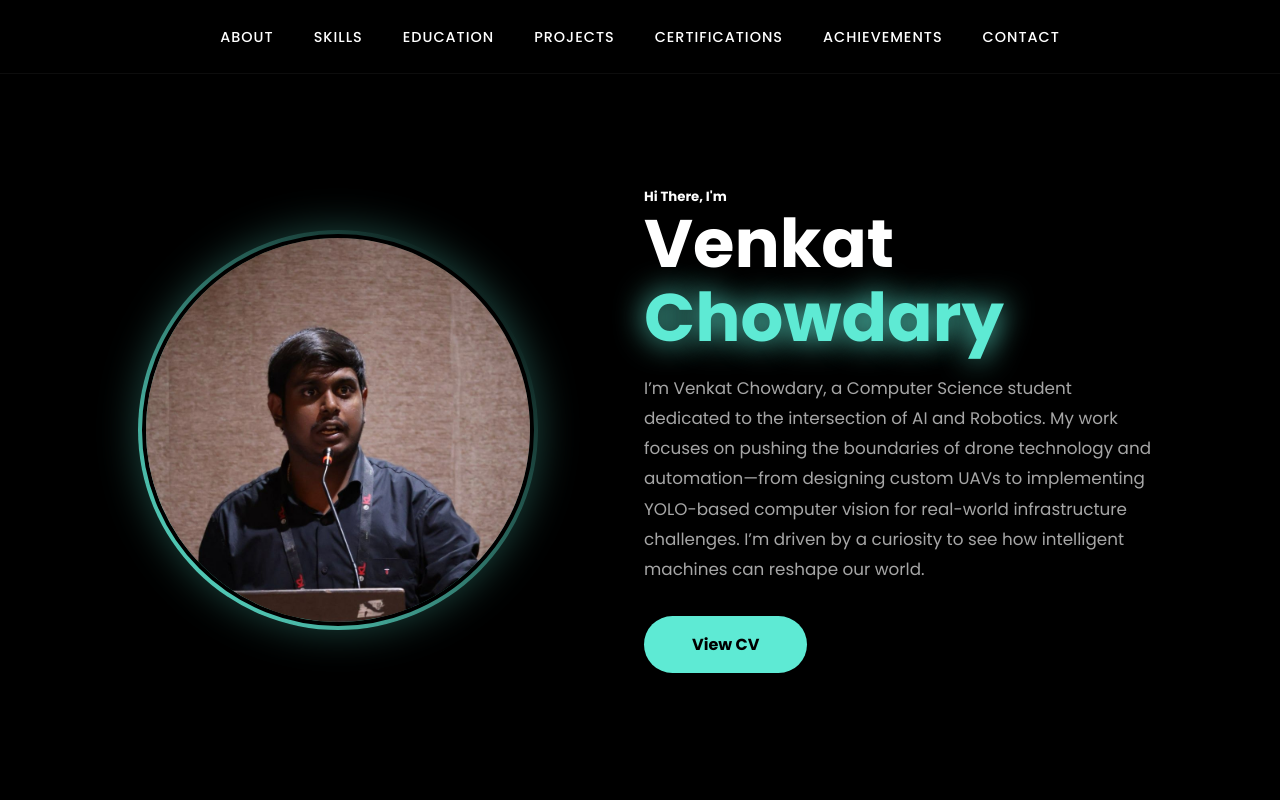
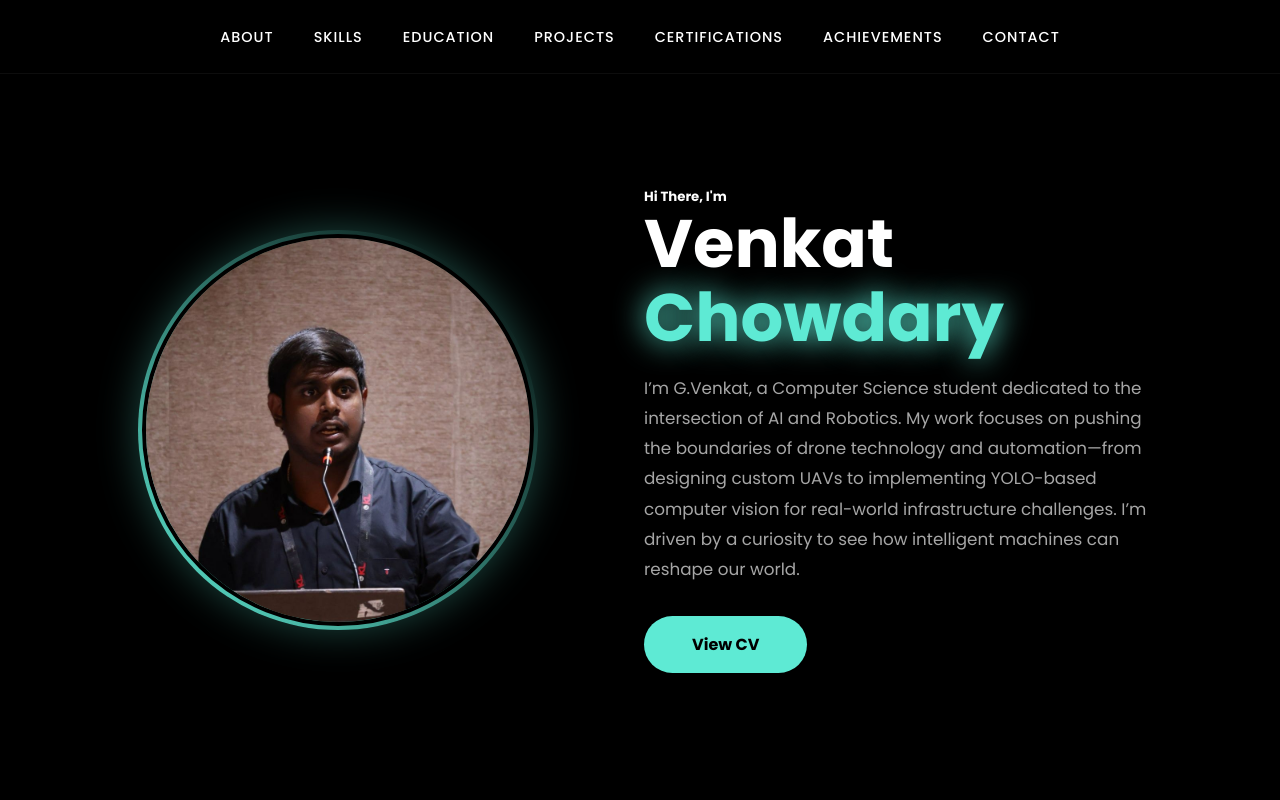
Before and after one commit to Venkat-gullapalli/Venkat, a React (Create React App) app: page / in a window 1280 px wide. Shown: the top 800 px of the page. Built offline with nearby package versions, Linux system fonts and the light colour scheme.

Commit message:
Update introduction paragraph in App.js

```diff
--- a/src/App.js
+++ b/src/App.js
@@ -84,7 +84,7 @@
             <div className="hero-text">
               <h5>Hi There, I'm</h5>
               <h1>Venkat <span>Chowdary</span></h1>
-              <p>I’m Venkat Chowdary, a Computer Science student dedicated to the intersection of AI and Robotics. My work focuses on pushing the boundaries of drone technology and automation—from designing custom UAVs to implementing YOLO-based computer vision for real-world infrastructure challenges. I’m driven by a curiosity to see how intelligent machines can reshape our world.</p>
+              <p>I’m G.Venkat, a Computer Science student dedicated to the intersection of AI and Robotics. My work focuses on pushing the boundaries of drone technology and automation—from designing custom UAVs to implementing YOLO-based computer vision for real-world infrastructure challenges. I’m driven by a curiosity to see how intelligent machines can reshape our world.</p>
               <a href={ResumePDF} target="_blank" rel="noopener noreferrer" className="btn-primary">View CV</a>
             </div>
           </div>
```
